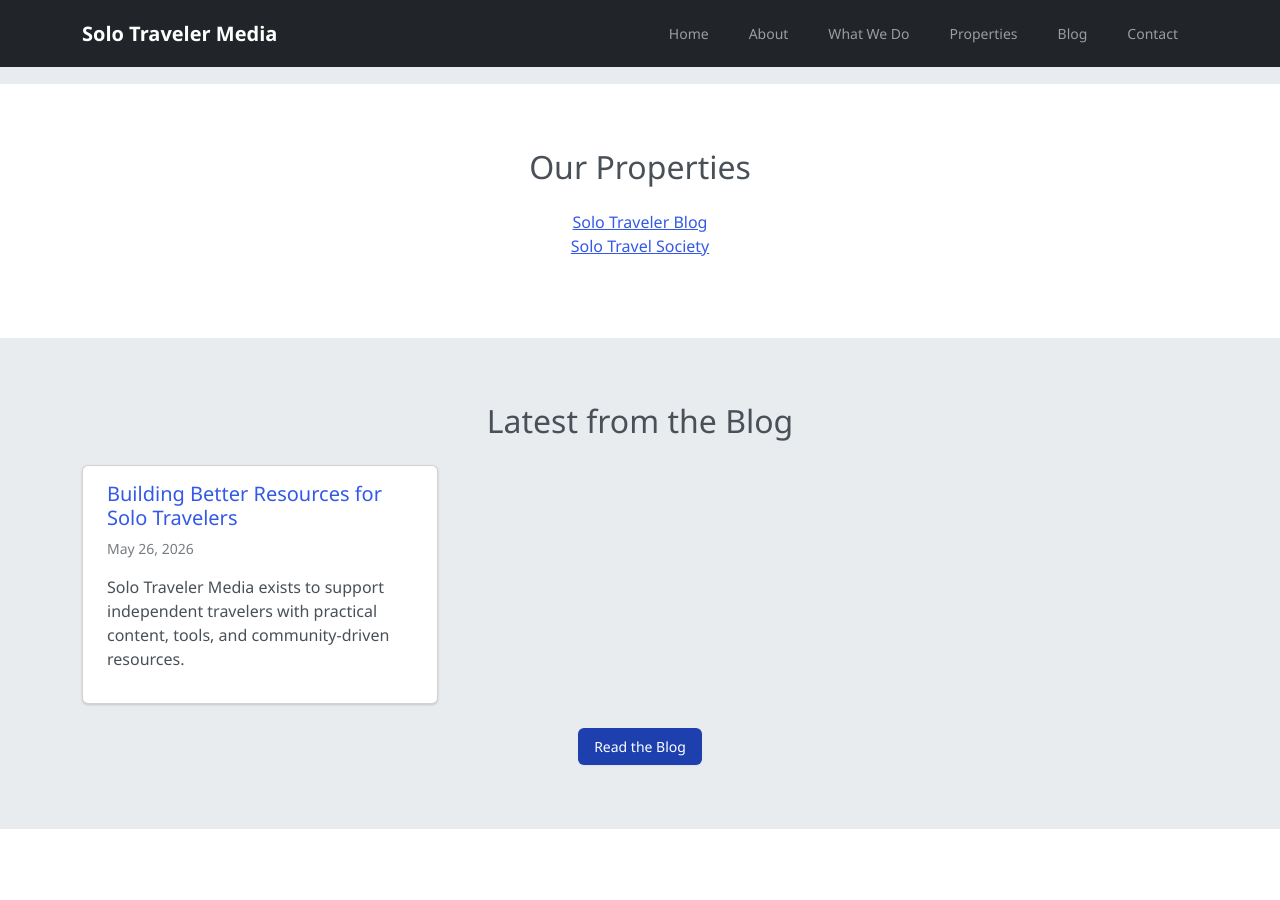
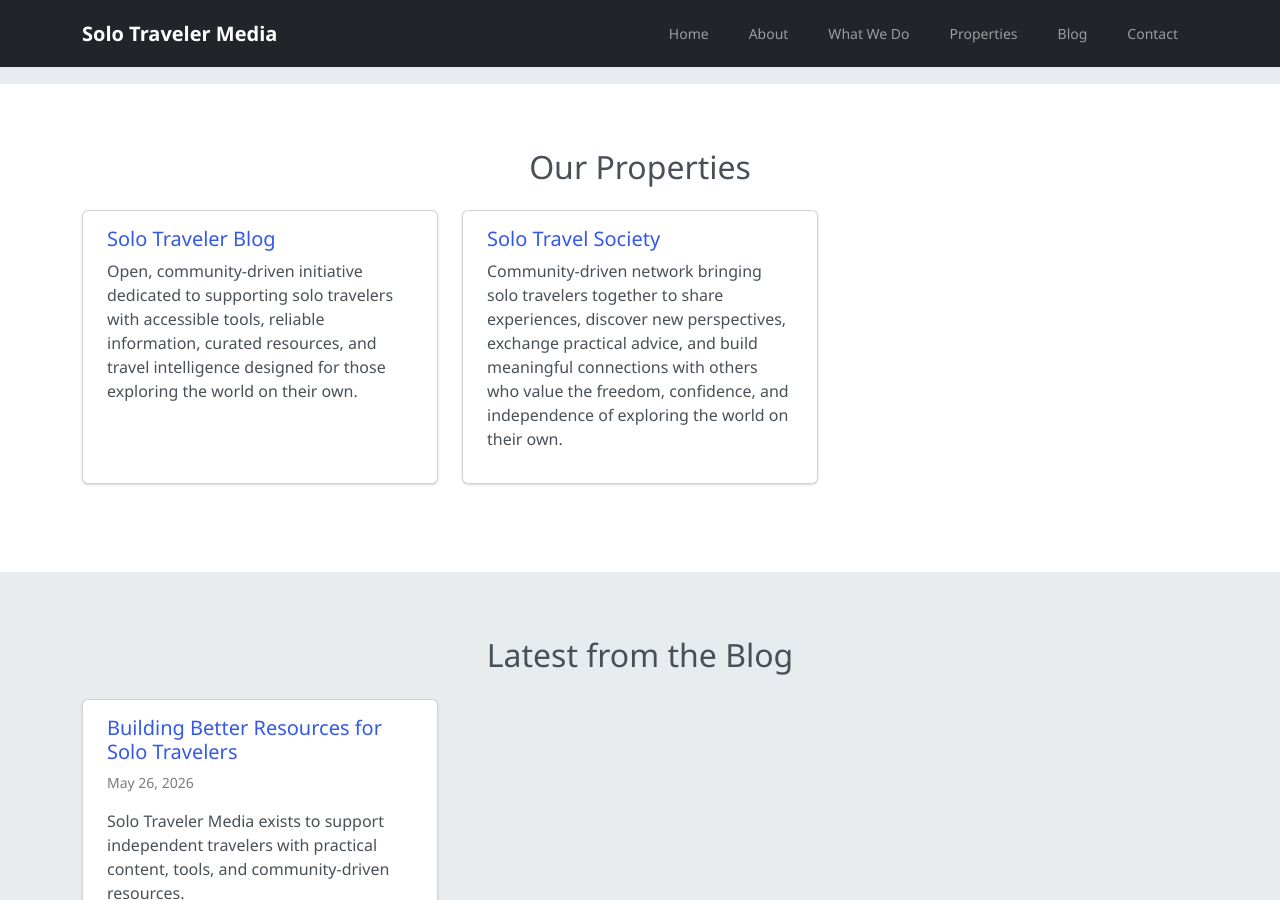
Before and after one commit to solotravelermedia/www, a Jekyll site: the page built from index.html, in a window 1280 px wide and 900 px high, scrolled down 807 px. Built offline with Jekyll 4.4.1, drawn with Linux system fonts in a browser that asks for light colours.

Commit message:
Update index.html

```diff
--- a/index.html
+++ b/index.html
@@ -37,10 +37,28 @@ description: Empowering solo travelers through tools, content, and community.
 <section id="properties" class="section section-light text-center">
   <div class="container">
     <h2>Our Properties</h2>
-    <ul class="list-unstyled mt-4">
-      <li><a href="https://www.solotraveler.org" target="_blank" rel="noopener">Solo Traveler Blog</a></li>
-      <li><a href="https://www.solotravelsociety.com" target="_blank" rel="noopener">Solo Travel Society</a></li>
-    </ul>
+
+      <div class="row mt-4">
+
+      <div class="col-md-4 mb-4">
+        <div class="card h-100 text-start">
+          <div class="card-body">
+            <h5 class="card-title"><a href="https://www.solotraveler.org" target="_blank">Solo Traveler Blog</a></h5>
+            <p>Open, community-driven initiative dedicated to supporting solo travelers with accessible tools, reliable information, curated resources, and travel intelligence designed for those exploring the world on their own.</p>
+          </div>
+        </div>
+      </div>
+      <div class="col-md-4 mb-4">
+        <div class="card h-100 text-start">
+          <div class="card-body">
+            <h5 class="card-title"><a href="https://www.solotravelsociety.com" target="_blank">Solo Travel Society</a></h5>
+            <p>Community-driven network bringing solo travelers together to share experiences, discover new perspectives, exchange practical advice, and build meaningful connections with others who value the freedom, confidence, and independence of exploring the world on their own.</p>
+          </div>
+        </div>
+      </div>
+
+    </div>
+
   </div>
 </section>
 <section class="section section-dark text-center">
```
